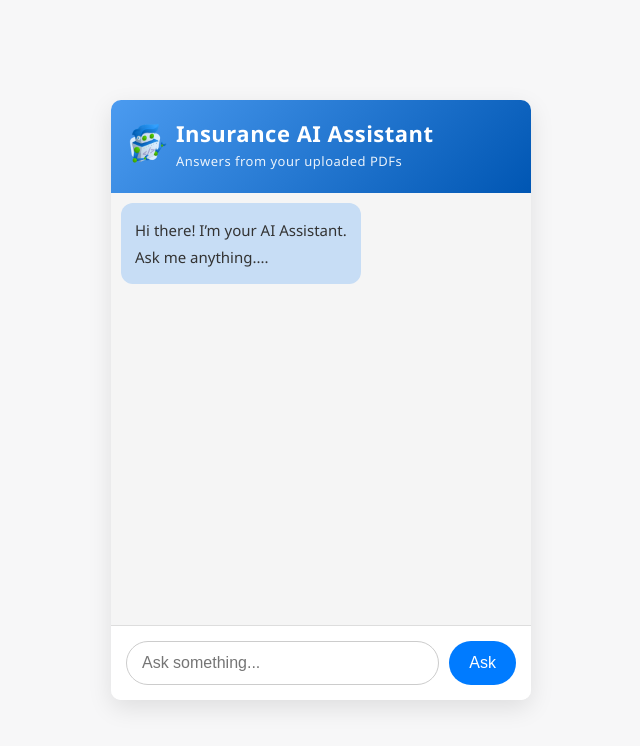
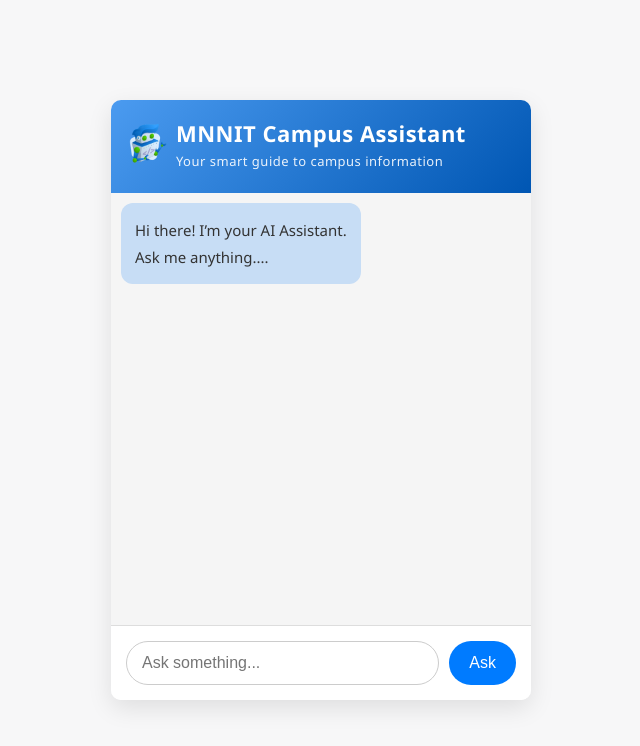
Before and after one commit to shreya-mad/Rag_based_Chat_Application, a React (Vite) app in the folder rag-chat/: page / in a window 1280 px wide. Shown: the top 746 px of the page, without its empty margins (319-959 px from the left). Built offline with nearby package versions, Linux system fonts and the light colour scheme.

Commit message:
heading and sub-heading chnaged based on data

```diff
--- a/rag-chat/src/App.jsx
+++ b/rag-chat/src/App.jsx
@@ -12,7 +12,7 @@
   const [answer, setAnswer] = useState("");
   const [displayedAnswer, setDisplayedAnswer] = useState("");
   const [loading, setLoading] = useState(false);
-  const [assistantTitle, setAssistantTitle] = useState("Insurance");
+  const [assistantTitle, setAssistantTitle] = useState("MNNIT Campus");
 
 
   const chatWindowRef = useRef(null);
@@ -77,8 +77,8 @@
   <img src={Logo} alt="AI Logo" />
 </div>
 <div>
-  {assistantTitle} AI Assistant
-  <div className="sub-header">Answers from your uploaded PDFs</div>
+  {assistantTitle} Assistant
+  <div className="sub-header">Your smart guide to campus information</div>
 </div>
 </div>
 
```
